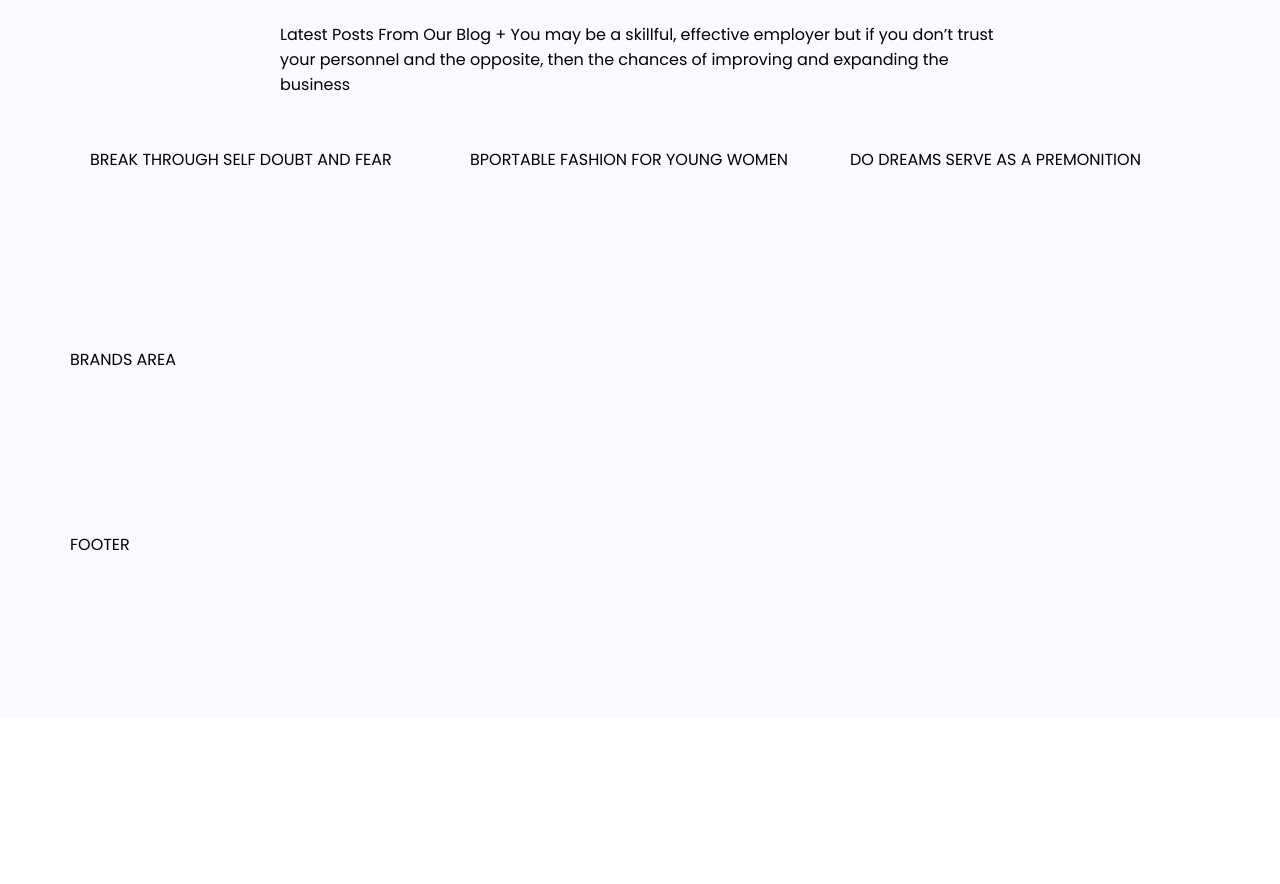
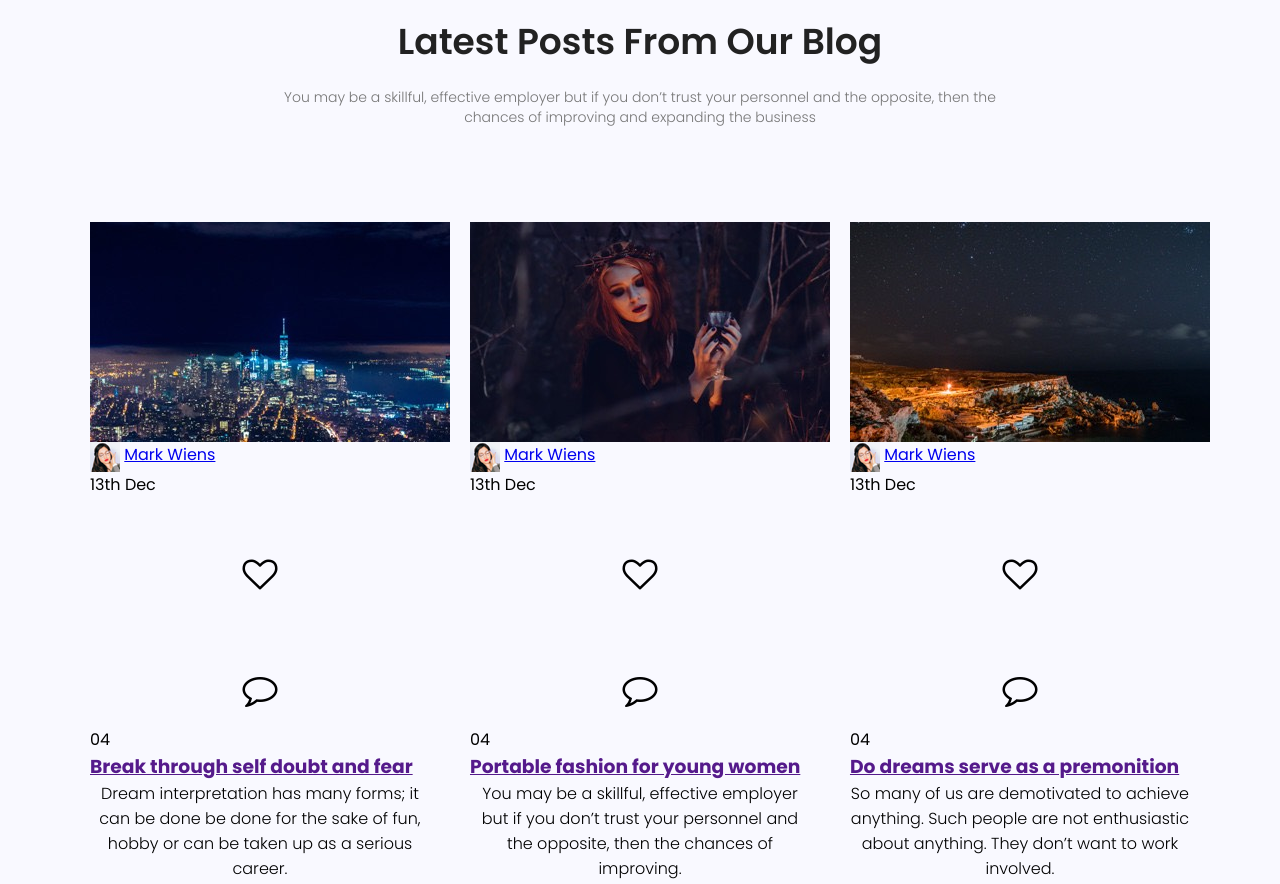
Before and after one commit to front-end-by-rimantas/25-grupe-portfolio-personal, a website with bundled scripts: page index.html in a window 1280 px wide. Shown: the part 3880-4764 px from the top of the page. Before the commit the page ends 4597 px from the top, so only its background shows below. Built offline with nearby package versions, Linux system fonts and the light colour scheme.

Commit message:
blog initial css

```diff
--- /dev/null
+++ b/css/components/blog.css
@@ -0,0 +1,16 @@
+.blogTitle {
+    text-align: center;
+    font-size: 36px;
+    margin-bottom: 25px;
+    font-weight: 600;
+}
+
+.blogSubtitle {
+    text-align: center;
+    margin-bottom: 45px;
+    font-weight: 300;
+ }
+
+ .blog-item {
+
+ }
--- a/css/custom-home.css
+++ b/css/custom-home.css
@@ -7,6 +7,7 @@
 @import "./3rd-party/font-awesome.min.css";
 /* components */
 @import './components/button.css';
+@import './components/blog.css';
 @import "./components/counter.css";
 @import "./components/footer.css";
 @import "./components/header.css";
--- a/index.html
+++ b/index.html
@@ -294,21 +294,49 @@
     <!-- SECTION: PRICE AREA END -->
 
     <!-- SECTION: RECENT BLOG START-->
-    <div class="container">
+    <div class="container blog">
       <div class="row">
         <div class="col-12 col-md-8 ml-md-2">
-          Latest Posts From Our Blog + You may be a skillful, effective employer but if you don’t trust your personnel and the opposite, then the chances of improving and expanding the business
+          <h1 class="title blogTitle">Latest Posts From Our Blog</h1>
+          <p class="subtitle blogSubtitle" >You may be a skillful, effective employer but if you don’t trust your personnel and the opposite, then the chances of improving and expanding the business</p>
         </div>
       </div>
-      <div class="row">
-        <div class="col-12 col-md-4">
-          BREAK THROUGH SELF DOUBT AND FEAR
+      <div class="row ">
+        <div class="col-12 col-md-4 blog-item">
+          <img src="./img/blog/b1.jpg" alt="#">
+          <div>
+            <img src="./img/blog/user.png" alt="#">
+            <a href="#"><span>Mark Wiens</span></a>
+            <div>13th Dec<i class="fa fa-heart-o"></i><i class="fa fa-comment-o"></i>04</div>
+          </div>
+          <div>
+            <a href=""><h3>Break through self doubt and fear</h3></a>
+            <p>Dream interpretation has many forms; it can be done be done for the sake of fun, hobby or can be taken up as a serious career.</p>
+          </div>
         </div>
-        <div class="col-12 col-md-4">
-          BPORTABLE FASHION FOR YOUNG WOMEN
+        <div class="col-12 col-md-4 blog-item">
+          <img src="./img/blog/b2.jpg" alt="#">
+          <div>
+            <img src="./img/blog/user.png" alt="#">
+            <a href="#"><span>Mark Wiens</span></a>
+            <div>13th Dec<i class="fa fa-heart-o"></i><i class="fa fa-comment-o"></i>04</div>
+          </div>
+          <div>
+            <a href=""><h3>Portable fashion for young women</h3></a>
+            <p>You may be a skillful, effective employer but if you don’t trust your personnel and the opposite, then the chances of improving.</p>
+          </div>
         </div>
-        <div class="col-12 col-md-4">
-          DO DREAMS SERVE AS A PREMONITION
+        <div class="col-12 col-md-4 blog-item">
+          <img src="./img/blog/b3.jpg" alt="#">
+          <div>
+            <img src="./img/blog/user.png" alt="#">
+            <a href="#"><span>Mark Wiens</span></a>
+            <div>13th Dec<i class="fa fa-heart-o"></i><i class="fa fa-comment-o"></i>04</div>
+          </div>
+          <div>
+            <a href=""><h3>Do dreams serve as a premonition</h3></a>
+            <p>So many of us are demotivated to achieve anything. Such people are not enthusiastic about anything. They don’t want to work involved.</p>
+          </div>
         </div>
       </div>
     </div>
```
Also changed, not shown: img/blog/b1.jpg (added), img/blog/b2.jpg (added), img/blog/b3.jpg (added), img/blog/user.png (added).
